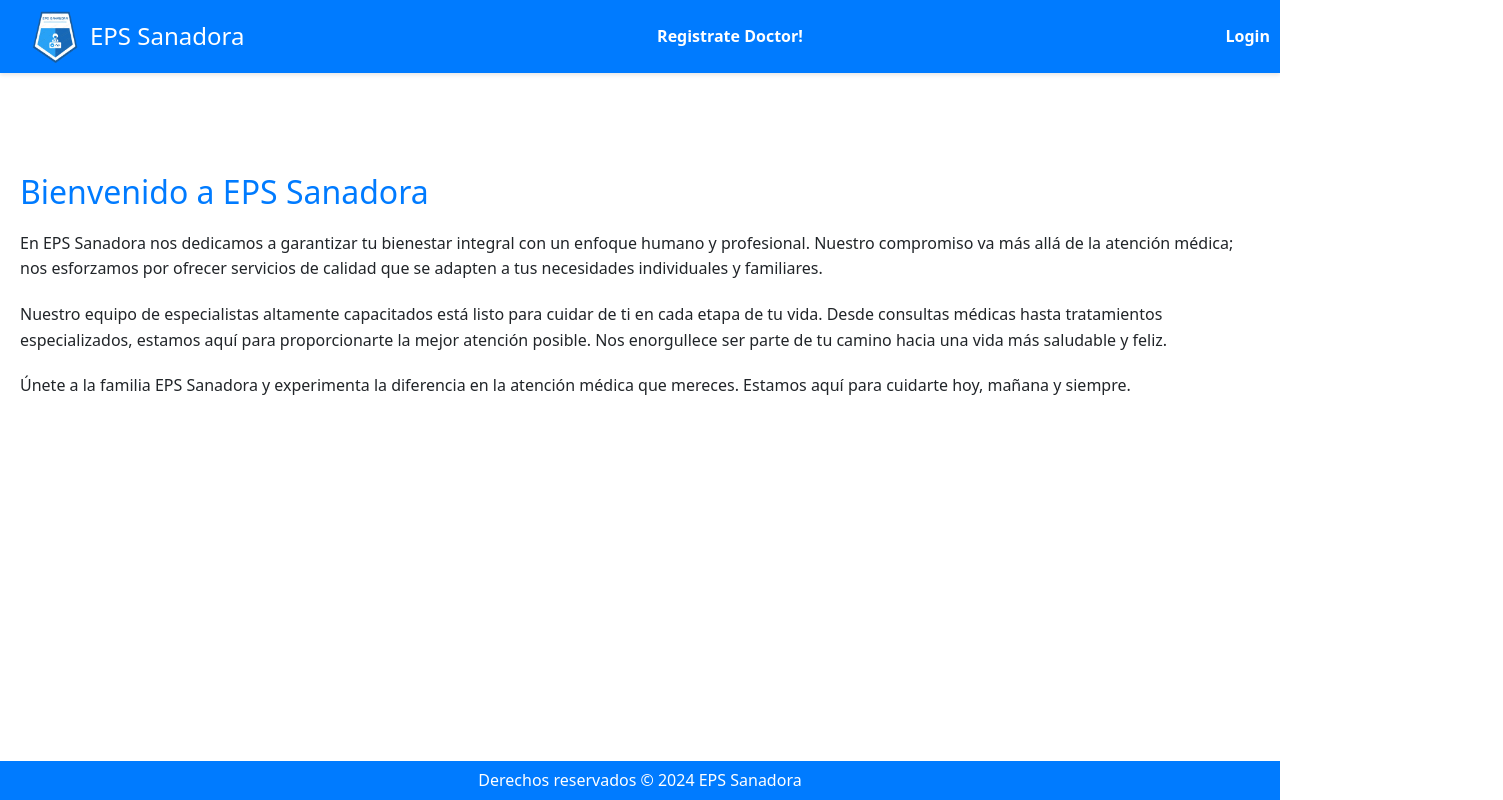
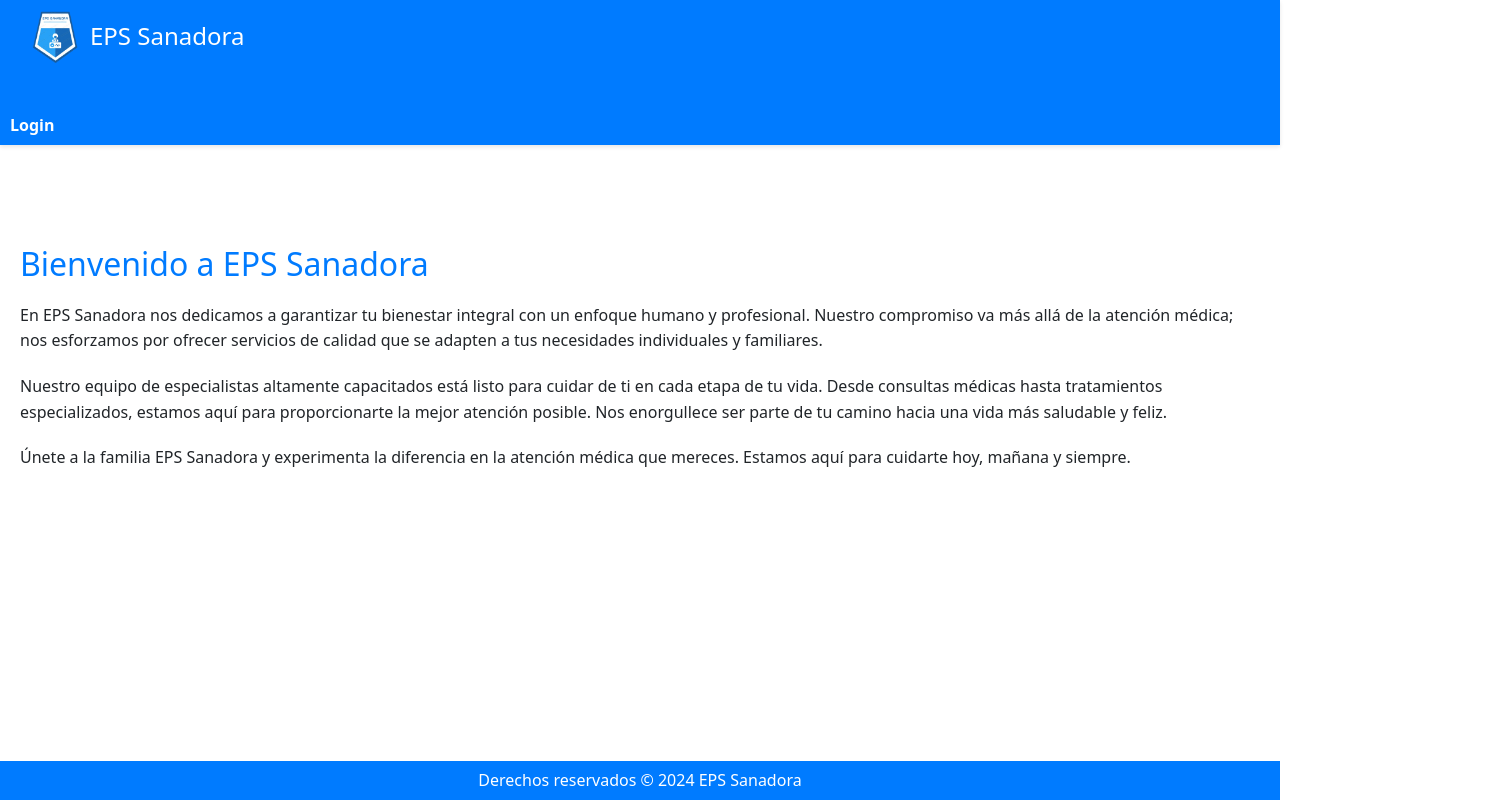
Before and after one commit to Nicolle07M/Front_End_Eps, a React (Create React App) app in the folder eps_front/: page / in a window 1280 px wide. Shown: the whole page, 1503 px wide, since content can reach past the window. Built offline with nearby package versions, Linux system fonts and the light colour scheme.

Commit message:
feat(frontend): arreglando nav

```diff
--- a/eps_front/src/components/Welcome.css
+++ b/eps_front/src/components/Welcome.css
@@ -1,17 +1,10 @@
 /* Estilos generales para la vista de bienvenida */
 
-/* Establece altura mínima para ocupar todo el espacio vertical */
-html, body {
-    height: 100%;
-    margin: 0;
-    padding: 0;
-  }
-
-  /* Contenedor principal */
-  .welcome-container {
+/* Contenedor principal */
+.welcome-container {
     display: flex;
     flex-direction: column;
-    min-height: 100%; /* Asegura que el contenedor ocupe toda la altura disponible */
+    min-height: 100vh; /* Asegura que el contenedor ocupe toda la altura visible del viewport */
   }
 
   /* Navbar */
@@ -22,6 +15,11 @@ html, body {
     display: flex;
     justify-content: space-between;
     align-items: center;
+    position: fixed;
+    top: 0;
+    left: 0;
+    width: 100%;
+    z-index: 1000; /* Asegura que el navbar esté por encima del contenido */
   }
 
   .logo-container {
@@ -40,6 +38,11 @@ html, body {
     margin: 0; /* Elimina el margen por defecto del h6 */
   }
 
+  .login-buttons {
+    display: flex;
+    align-items: center;
+  }
+
   .login-button {
     background-color: transparent;
     color: #ffffff;
@@ -47,7 +50,17 @@ html, body {
     cursor: pointer;
     font-size: 1rem;
     text-decoration: none;
-    margin-right: 10px;
+    margin-left: 10px;
+  }
+
+  .login-button1 {
+    background-color: transparent;
+    color: #ffffff;
+    border: none;
+    cursor: pointer;
+    font-size: 1rem;
+    text-decoration: none;
+    margin-left: 1420px;
   }
 
   .login-button:hover {
@@ -56,7 +69,6 @@ html, body {
 
   /* Contenido */
   .content {
-    flex: 1; /* Aprovecha todo el espacio restante */
     margin-top: 80px; /* Ajusta el margen superior para evitar que se solape con el navbar */
     text-align: left;
     padding: 20px;
@@ -79,4 +91,11 @@ html, body {
     text-align: center;
     padding: 10px 0;
     width: 100%;
+    position: fixed;
+    bottom: 0;
+    left: 0;
   }
+
+  .footer h6 {
+    margin: 0;
+  }
--- a/eps_front/src/components/Welcome.js
+++ b/eps_front/src/components/Welcome.js
@@ -10,7 +10,7 @@ const Welcome = () => {
           <img src={logo} alt="Logo EPS Sanadora" className="logo" />
           <h6>EPS Sanadora</h6>
         </div>
-        <a href="/registro" className="login-button">Registrate Doctor!</a>
+        <a href="/registro" className="login-button1">Registrate Doctor!</a>
         <a href="/login" className="login-button">Login</a>
       </nav>
       <div className="content">
```
